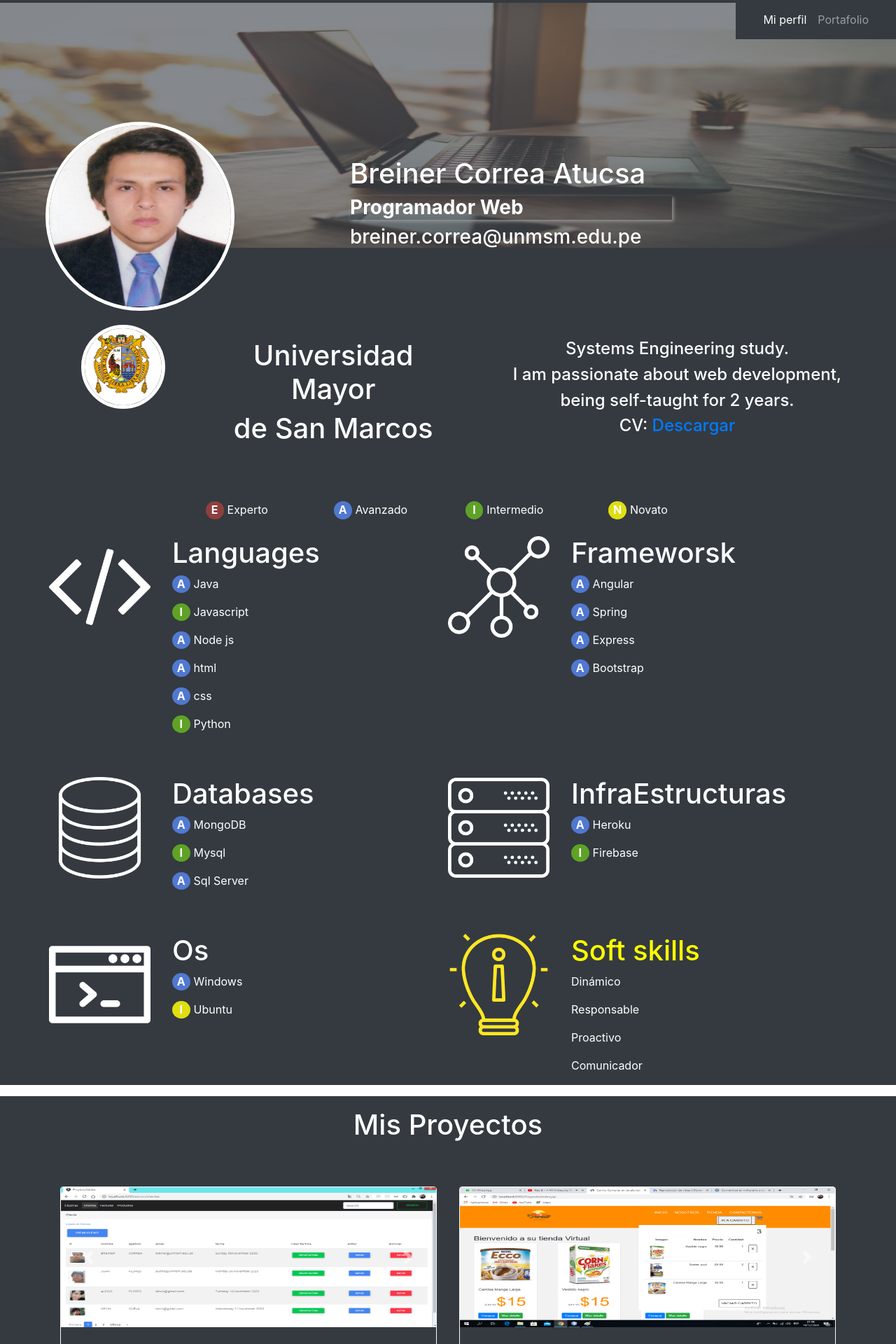
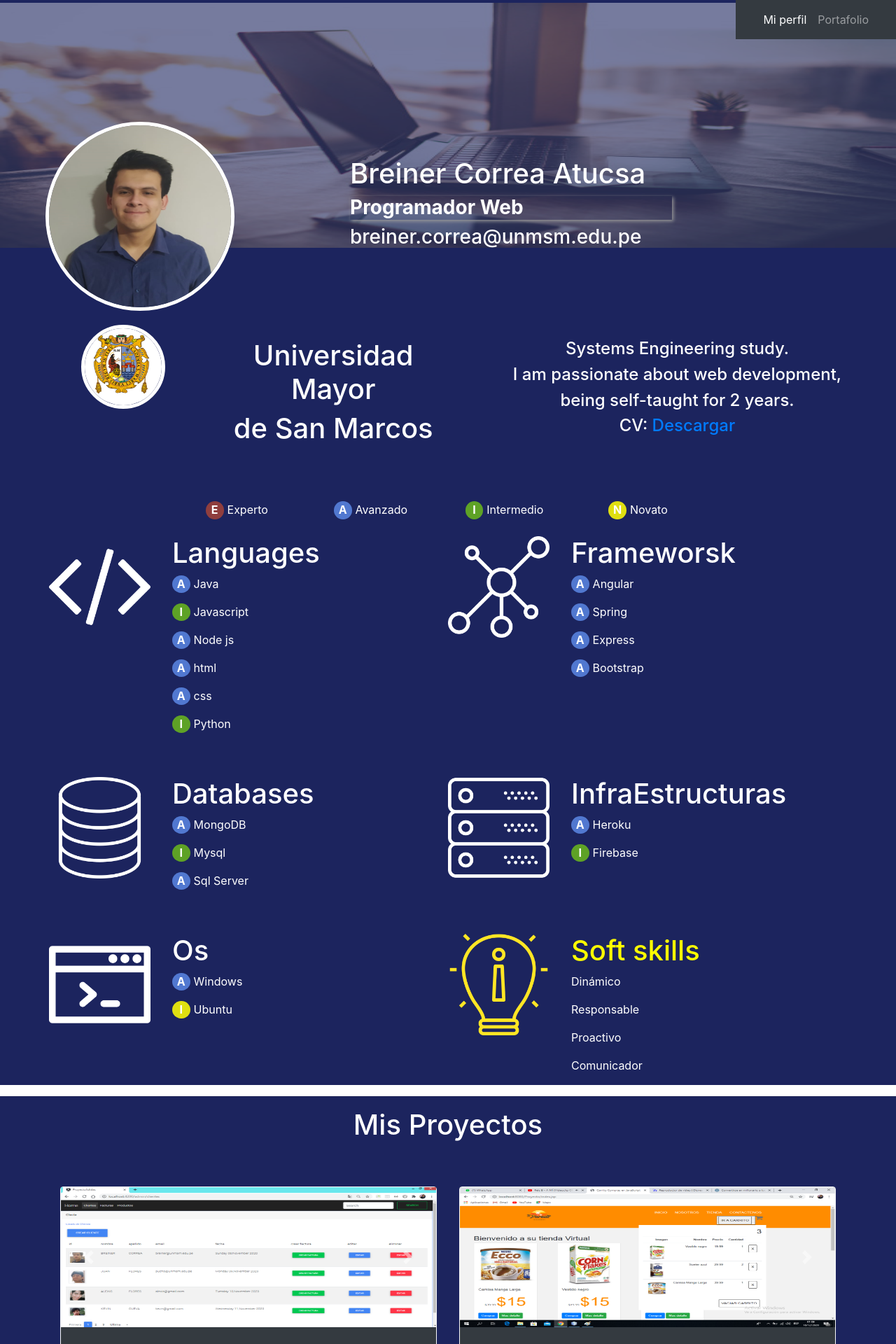
Before and after one commit to breinerbca99/portafolio1, an Angular app: page / in a window 1280 px wide. Shown: the top 1920 px of the page at 70% size. Built offline with nearby package versions, Linux system fonts and the light colour scheme.

Commit message:
Mejorando estilillos

```diff
--- a/src/app/perfil/perfil.component.css
+++ b/src/app/perfil/perfil.component.css
@@ -1,4 +1,8 @@
 /* Estilos generales */
+
+.breinerColor {
+    background-color: rgb(28, 36, 94);
+}
 
 h1,
 h3,
--- a/src/app/perfil/perfil.component.html
+++ b/src/app/perfil/perfil.component.html
@@ -17,7 +17,7 @@
     </div>
 </nav>
 
-<div class="cuadroPagina bg-dark">
+<div class="cuadroPagina breinerColor">
 
     <header>
 
@@ -34,7 +34,7 @@
 </div>
 
 <!-- Informacion Personal -->
-<div class="bg-dark pb-5">
+<div class="breinerColor pb-5">
     <!-- <div class="border border-dark bg-info"> -->
     <div class="row ">
         <div class="col-lg-6 col-sm-12">
@@ -68,7 +68,7 @@
 </div>
 
 <!-- Niveles de Conocimiento -->
-<div class="bg-dark pt-4">
+<div class="breinerColor pt-4">
     <!-- <div class="border border-dark bg-dark pt-4"> -->
 
     <div class="row justify-content-center h-100">
@@ -96,7 +96,7 @@
 </div>
 
 <!-- SKILLS -->
-<div class="bg-dark pt-4">
+<div class="breinerColor pt-4">
     <!-- <div class="border border-dark bg-dark pt-4"> -->
 
     <!-- style="background-color: #343a40;" -->
@@ -294,7 +294,7 @@
 
 
 
-<div class="bg-dark">
+<div class="breinerColor">
     <hr class="">
     <h1 class="text-center mb-5">Mis Proyectos</h1>
     <div class="container-lg ">
@@ -350,7 +350,7 @@
 
 
 
-<div class="bg-info">
+<div class="bg-dark">
     <!-- <div class="border border-dark bg-info"> -->
     <footer class="text-white text-center ">
         <div class="row">
--- a/src/app/portafolio/portafolio.component.css
+++ b/src/app/portafolio/portafolio.component.css
@@ -1,5 +1,6 @@
 .bo {
     color: #f8f9fa;
-    background-color: #343a40;
+    /*  background-color: #343a40; */
+    background-color: rgb(28, 36, 94);
     margin-top: 0px;
 }
```
Also changed, not shown: src/assets/images/breiner.jpg, src/assets/images/breiner2.jpg (added).
